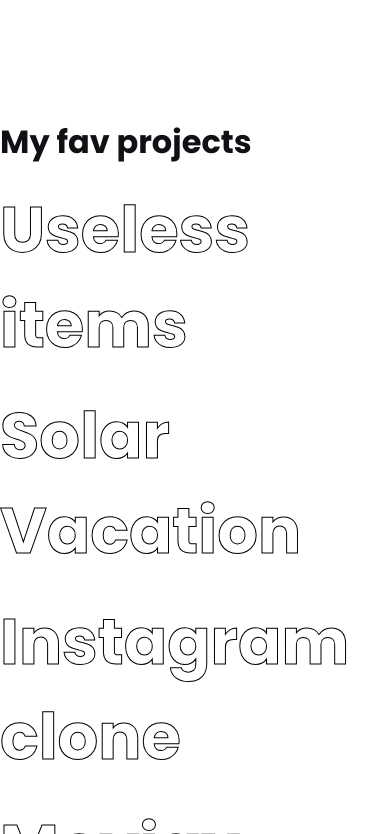
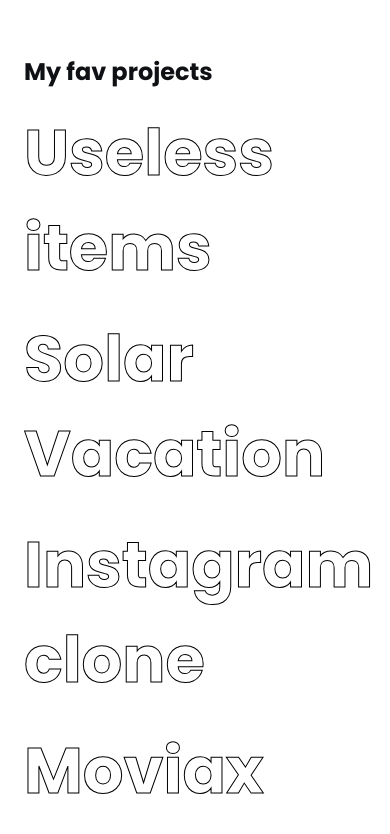
Before and after one commit to YuriRDev/yurirdev.github.io, a React (Create React App) app: page / in a window 390 px wide. Shown: the part 1698-2532 px from the top of the page. Built offline with nearby package versions, Linux system fonts and the light colour scheme.

Commit message:
📱 Projects Responsive - Started 📽

```diff
--- a/src/Pages/Projects/styles.ts
+++ b/src/Pages/Projects/styles.ts
@@ -4,8 +4,6 @@
   width: 100%;
   background: #fff;
   transition: 0.2s;
-
-
 `;
 
 export const Container = styled.div`
@@ -20,8 +18,19 @@
   height: 100vh;
   z-index: 2;
 
+  @media (max-width: 1240px) {
+    padding-right: 24px;
+    padding-left: 24px;
+  }
+  @media (max-width: 600px) {
+    padding-top: 64px;
+  }
 `;
 
 export const Title = styled.h1`
   font-size: 32px;
+
+  @media (max-width: 600px) {
+    font-size: 24px;
+  }
 `;
```
